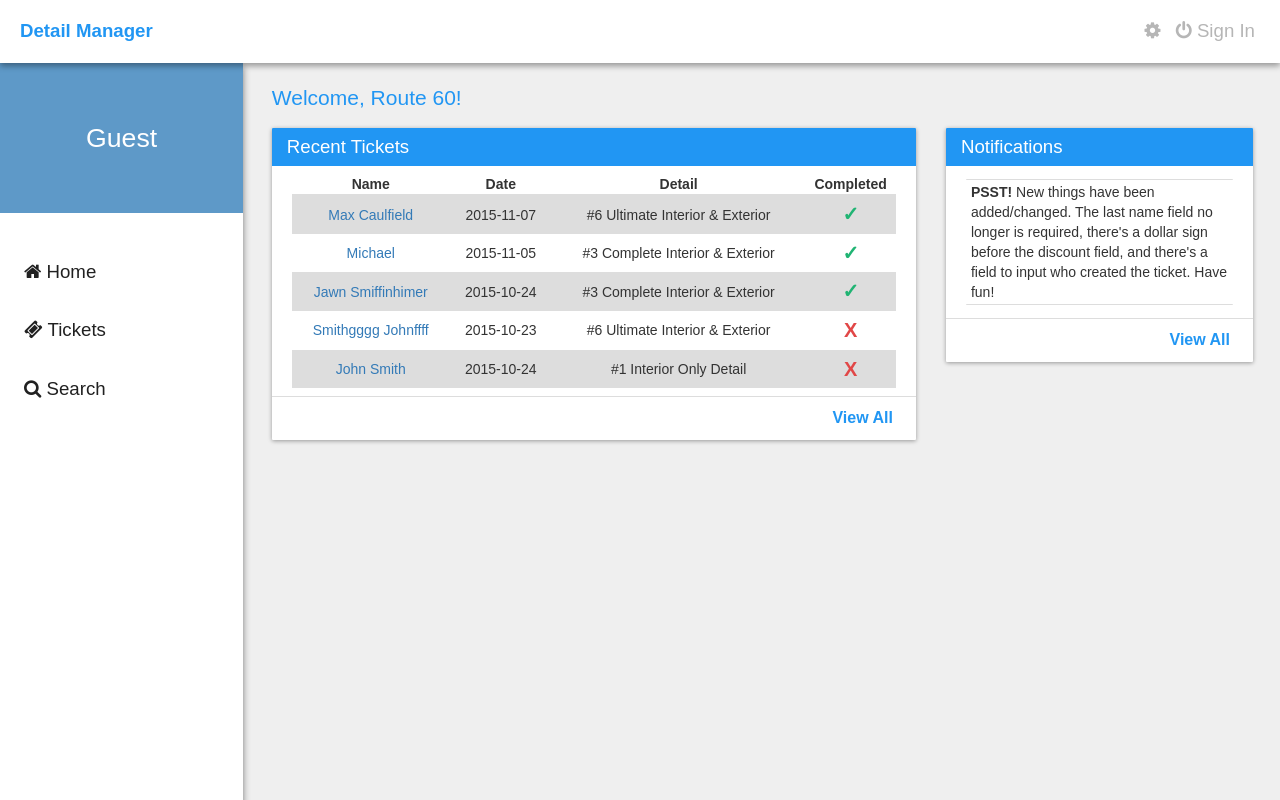
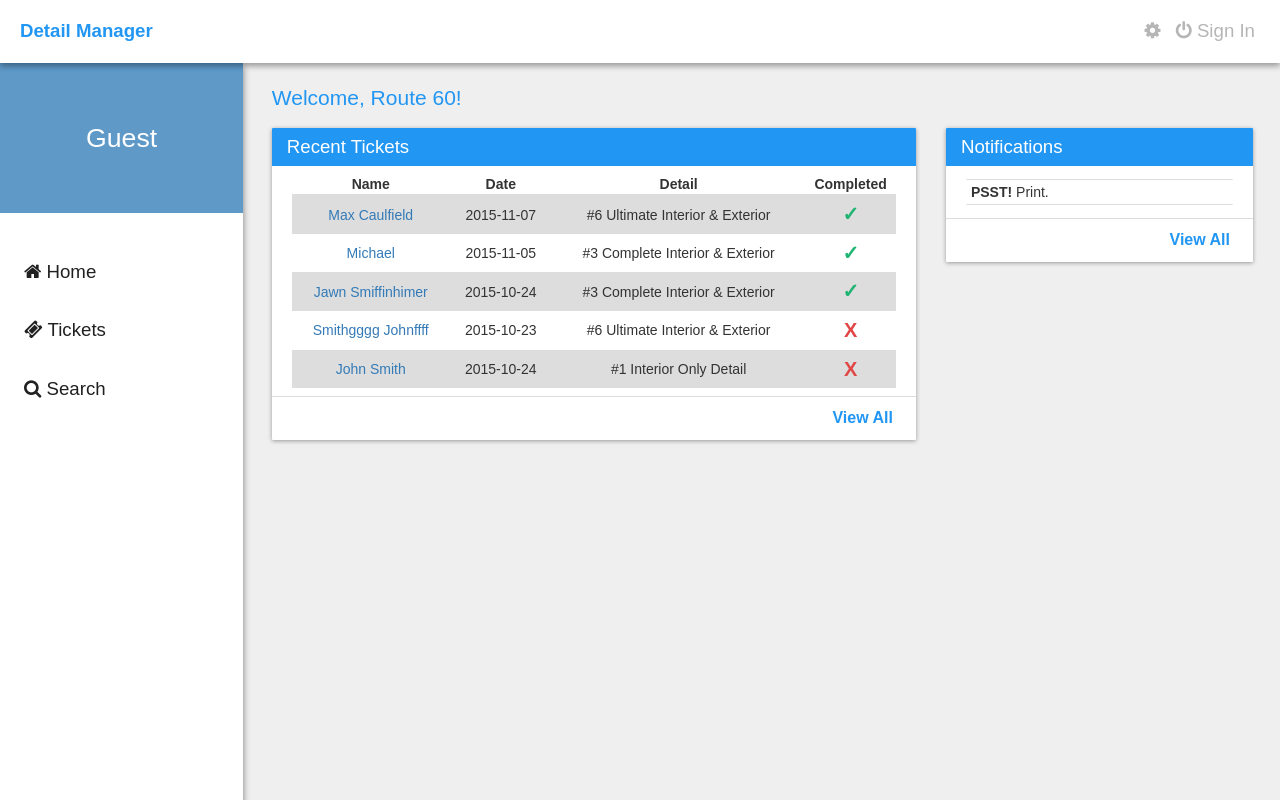
Before and after one commit to SDCore/scheduling.r60, a PHP site: page / in a window 1280 px wide. Run offline with PHP 8.4, Linux system fonts and the light colour scheme; data comes from the database, SQL or seed files in the repository; some libraries are stand-ins or nearby versions; some web fonts are replaced; grey boxes are pictures that could not be loaded.

Commit message:
Notification hype.

```diff
--- a/index.php
+++ b/index.php
@@ -102,7 +102,7 @@
 					<div class="card-title">Notifications</div>
 					<div class="card-content">
 						<div class="notification">
-							<b>PSST!</b> New things have been added/changed. The last name field no longer is required, there's a dollar sign before the discount field, and there's a field to input who created the ticket. Have fun!
+							<b>PSST!</b> Print.
 						</div>
 					</div>
 					<div class="card-footer">
```
